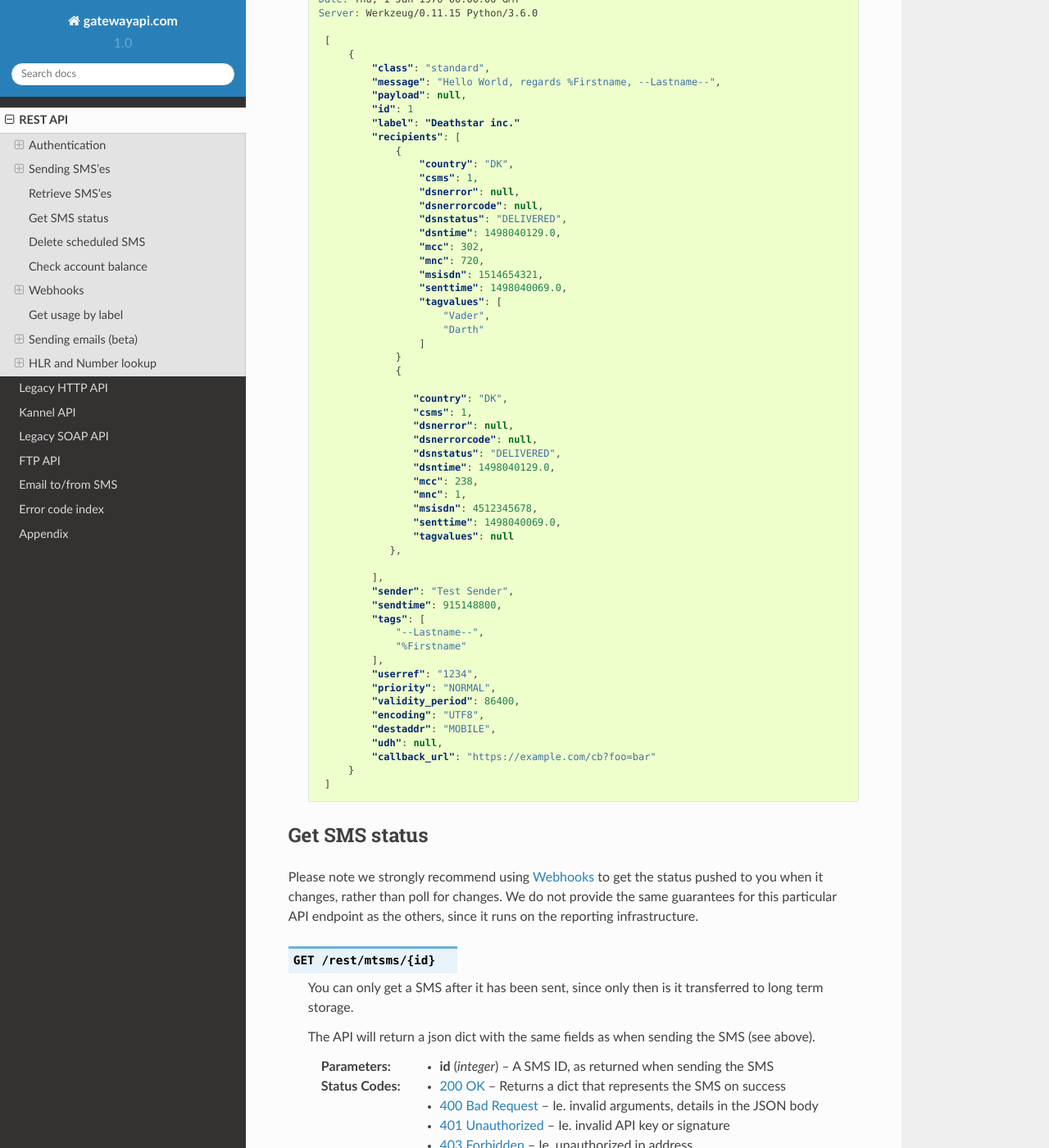
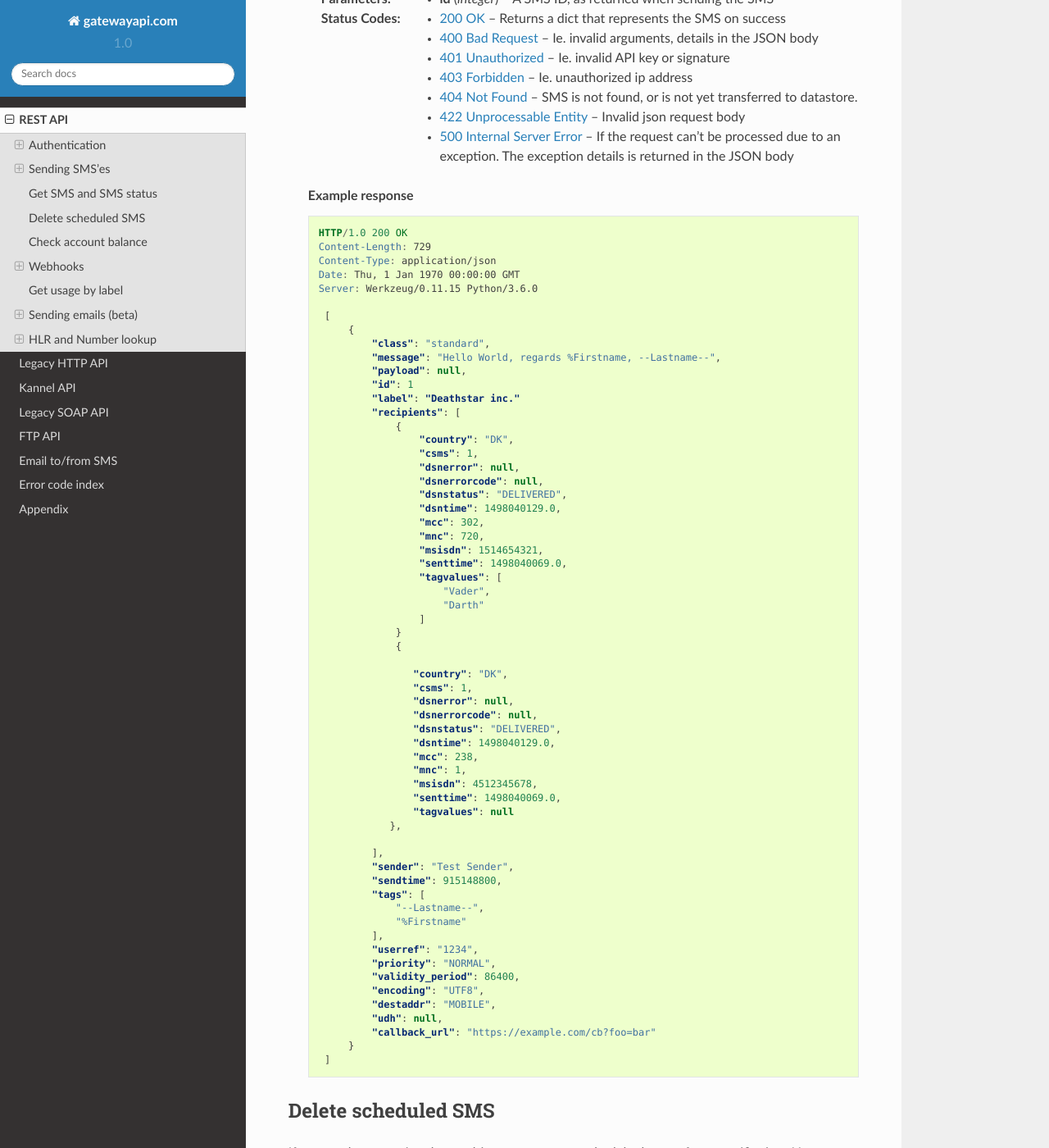
Before and after one commit to onlinecity/gatewayapi-docs, a Sphinx documentation site: the page built from docs/rest.rst, in a window 1280 px wide and 1400 px high, scrolled down 14022 px. Shown: the whole window at 82% size. Built offline with Sphinx 7.4.7 and the Read the Docs theme 2.0.0, drawn with Linux system fonts in a browser that asks for light colours; some of the changed lines change nothing that is shown; some of the changed text lies outside the part shown.

Commit message:
Combine retrive sms and get sms status docs. (#25)

```diff
--- a/docs/rest.rst
+++ b/docs/rest.rst
@@ -687,16 +687,30 @@
    ``code`` and ``variables`` are left out of the response if they are empty.
    For a complete list of the various codes see :ref:`apierror`.
 
-Retrieve SMS'es
-----------------
+Get SMS and SMS status
+---------------------------
 
 You can use http get requests to retrieve a message based on its id, this will
 give you back the original message that you send, including delivery status and
 error codes if something went wrong. You get the ID when you send your message,
 so remember to keep track of the id, if you need to retrieve a message.
 
+Please note we strongly recommend using `Webhooks`_ to get the status pushed to
+you when it changes, rather than poll for changes. We do not provide the same
+guarantees for this particular API endpoint as the others, since it runs on the
+reporting infrastructure.
+
 .. http:get:: /rest/mtsms/<message_id>
   :synopsis: Get SMS corresponding to id
+
+  :arg integer id: A SMS ID, as returned when sending the SMS
+  :status 200: Returns a dict that represents the SMS on success
+  :status 400: Ie. invalid arguments, details in the JSON body
+  :status 401: Ie. invalid API key or signature
+  :status 403: Ie. unauthorized ip address
+  :status 404: SMS is not found, or is not yet transferred to datastore.
+  :status 422: Invalid json request body
+  :status 500: If the request can't be processed due to an exception. The exception details is returned in the JSON body
 
   **Example response**
 
@@ -764,31 +778,6 @@
          }
      ]
 
-Get SMS status
---------------
-Please note we strongly recommend using `Webhooks`_ to get the status pushed to
-you when it changes, rather than poll for changes. We do not provide the same
-guarantees for this particular API endpoint as the others, since it runs on the
-reporting infrastructure.
-
-
-.. http:get:: /rest/mtsms/{id}
-   :synopsis: Get the current status of a SMS and it's recipients.
-
-   You can only get a SMS after it has been sent, since only then is it
-   transferred to long term storage.
-
-   The API will return a json dict with the same fields as when sending the
-   SMS (see above).
-
-   :arg integer id: A SMS ID, as returned when sending the SMS
-   :status 200: Returns a dict that represents the SMS on success
-   :status 400: Ie. invalid arguments, details in the JSON body
-   :status 401: Ie. invalid API key or signature
-   :status 403: Ie. unauthorized ip address
-   :status 404: SMS is not found, or is not yet transferred to datastore.
-   :status 422: Invalid json request body
-   :status 500: If the request can't be processed due to an exception. The exception details is returned in the JSON body
 
 .. _delete:
 
```
